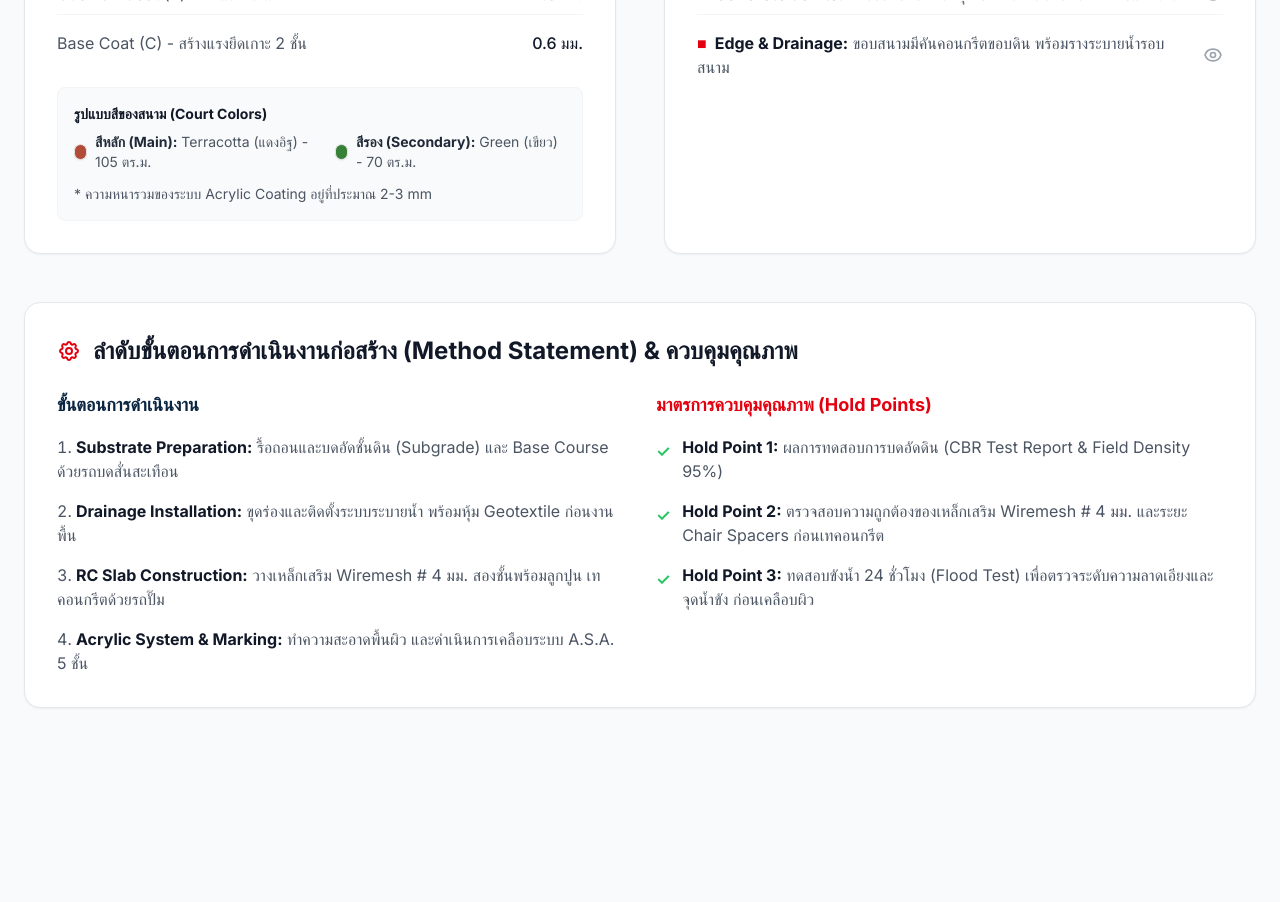
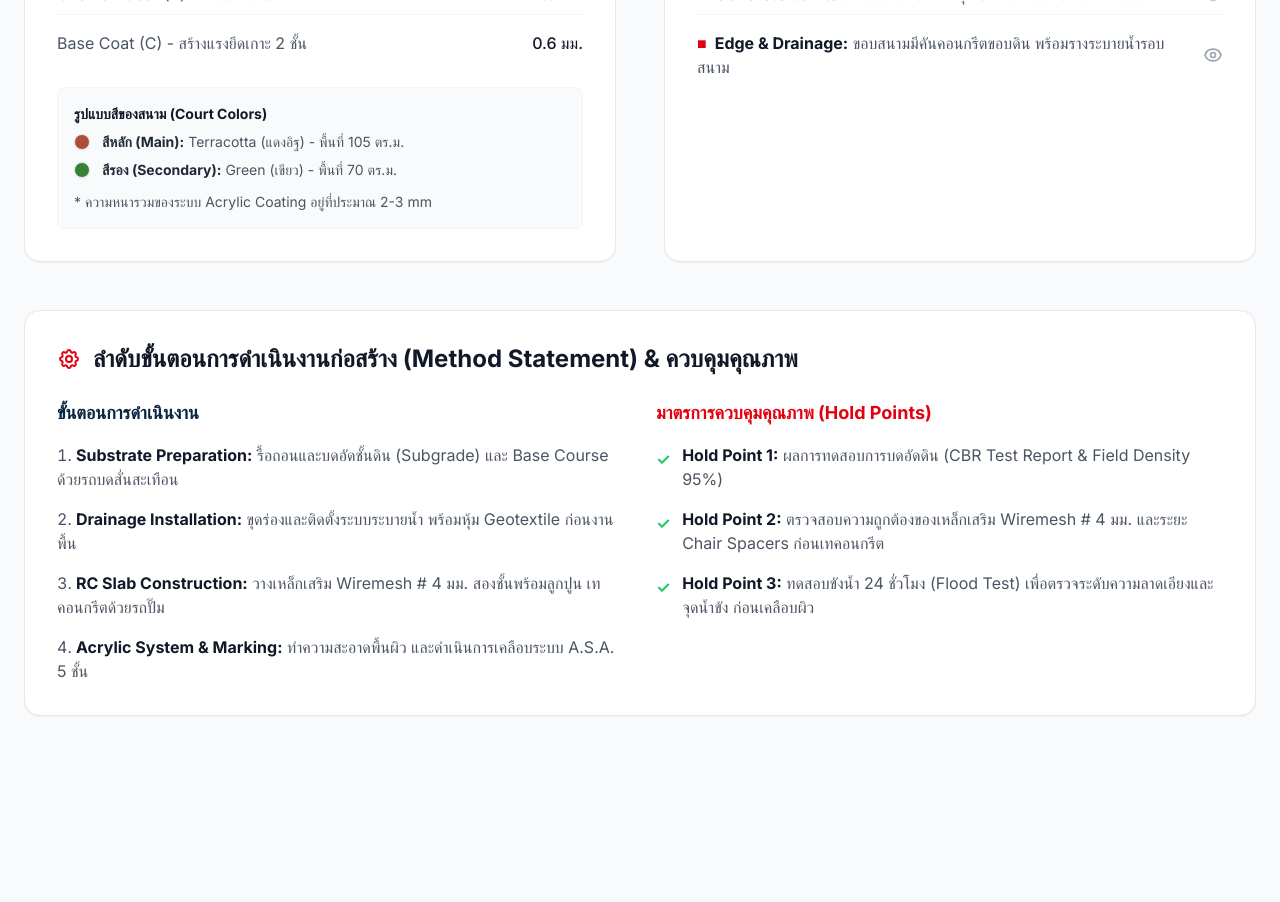
Before and after one commit to suteechu/CourtHeim, a React (Vite) app: page / in a window 1280 px wide. Shown: the part 4340-5242 px from the top of the page. Built offline with nearby package versions, Linux system fonts and the light colour scheme.

Commit message:
Fix layout of court colors list

```diff
--- a/src/components/Specifications.jsx
+++ b/src/components/Specifications.jsx
@@ -133,14 +133,14 @@ const Specifications = () => {
             <div className="mt-auto pt-6">
               <div className="p-4 bg-gray-50 rounded-lg text-sm text-gray-600 border border-gray-100">
                 <p className="font-bold text-gray-900 mb-2">รูปแบบสีของสนาม (Court Colors)</p>
-                <div className="flex flex-col sm:flex-row sm:items-center sm:space-x-6 mb-3 space-y-2 sm:space-y-0">
+                <div className="flex flex-col mb-3 space-y-2">
                   <div className="flex items-center">
-                    <span className="w-4 h-4 rounded-full bg-[#B24C38] mr-2 shadow-sm border border-gray-200"></span>
-                    <span><strong className="text-gray-800">สีหลัก (Main):</strong> Terracotta (แดงอิฐ) - 105 ตร.ม.</span>
+                    <span className="w-4 h-4 rounded-full bg-[#B24C38] mr-3 shrink-0 shadow-sm border border-gray-200"></span>
+                    <span><strong className="text-gray-800">สีหลัก (Main):</strong> Terracotta (แดงอิฐ) - พื้นที่ 105 ตร.ม.</span>
                   </div>
                   <div className="flex items-center">
-                    <span className="w-4 h-4 rounded-full bg-[#378136] mr-2 shadow-sm border border-gray-200"></span>
-                    <span><strong className="text-gray-800">สีรอง (Secondary):</strong> Green (เขียว) - 70 ตร.ม.</span>
+                    <span className="w-4 h-4 rounded-full bg-[#378136] mr-3 shrink-0 shadow-sm border border-gray-200"></span>
+                    <span><strong className="text-gray-800">สีรอง (Secondary):</strong> Green (เขียว) - พื้นที่ 70 ตร.ม.</span>
                   </div>
                 </div>
                 <p>* ความหนารวมของระบบ Acrylic Coating อยู่ที่ประมาณ 2-3 mm</p>
```
